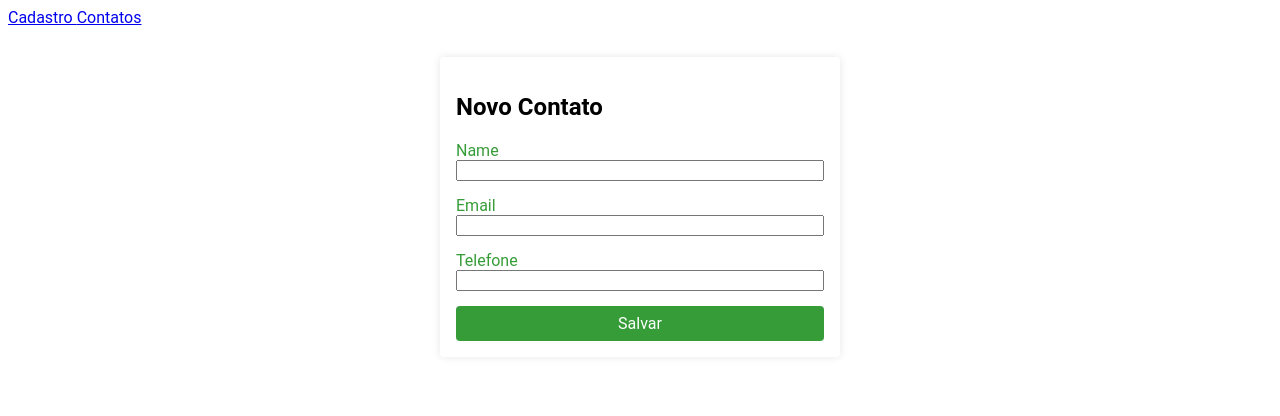
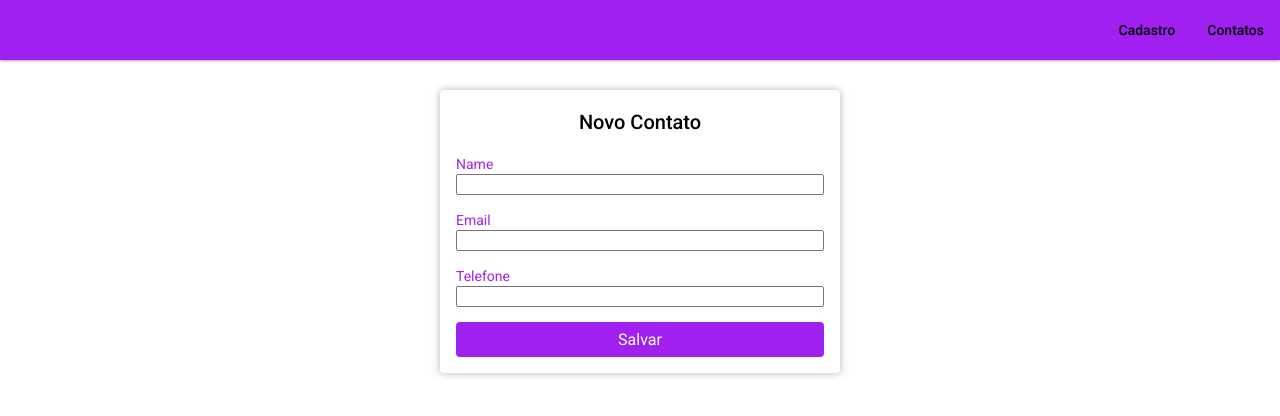
Before and after one commit to VitoriaMochovik/lista-contatos, an Angular app in the folder lista-contatos/: page /cadastro in a window 1280 px wide. Shown: the top 416 px of the page. Built offline with nearby package versions, Linux system fonts and the light colour scheme; no server answers.

Commit message:
:arrow_up: Atualização de lógica de verificação de edição ou criação de contatos e estilização da primeira pagina

```diff
--- a/lista-contatos/angular.json
+++ b/lista-contatos/angular.json
@@ -27,6 +27,7 @@
               "src/assets"
             ],
             "styles": [
+              "./node_modules/@angular/material/prebuilt-themes/deeppurple-amber.css",
               "src/styles.css"
             ],
             "scripts": []
@@ -94,6 +95,7 @@
               "src/assets"
             ],
             "styles": [
+              "./node_modules/@angular/material/prebuilt-themes/deeppurple-amber.css",
               "src/styles.css"
             ],
             "scripts": []
--- a/lista-contatos/package.json
+++ b/lista-contatos/package.json
@@ -11,10 +11,12 @@
   "private": true,
   "dependencies": {
     "@angular/animations": "~12.2.0",
+    "@angular/cdk": "12.2.5",
     "@angular/common": "~12.2.0",
     "@angular/compiler": "~12.2.0",
     "@angular/core": "~12.2.0",
     "@angular/forms": "~12.2.0",
+    "@angular/material": "12.2.5",
     "@angular/platform-browser": "~12.2.0",
     "@angular/platform-browser-dynamic": "~12.2.0",
     "@angular/router": "~12.2.0",
--- a/lista-contatos/src/app/app.component.css
+++ b/lista-contatos/src/app/app.component.css
@@ -0,0 +1,16 @@
+.header {
+  background-color: var(--primary);
+  position: sticky;
+    top: 0px;
+    width: 100%;
+    display: flex;
+    height: 60px;
+    box-shadow: 0 0 3px #765441;
+    justify-content:flex-end;
+    align-items: center;
+    /* background-color: white; */
+}
+
+.mat-button {
+
+}
--- a/lista-contatos/src/app/app.component.html
+++ b/lista-contatos/src/app/app.component.html
@@ -1,6 +1,6 @@
-<header>
-  <a routerLink="cadastro"> Cadastro </a>
-  <a routerLink="contatos"> Contatos</a>
+<header class="header">
+  <a mat-button routerLink="cadastro"> Cadastro </a>
+  <a mat-button routerLink="contatos"> Contatos</a>
 </header>
 <main>
   <router-outlet></router-outlet>
--- a/lista-contatos/src/app/new-contact/new-contact.component.css
+++ b/lista-contatos/src/app/new-contact/new-contact.component.css
@@ -2,14 +2,25 @@
   background-color: white;
   padding: 16px;
   border-radius: 4px;
-  box-shadow: 0 0 8px rgba(0, 0, 0, 0.1);
+  box-shadow: 0 0 8px rgba(0, 0, 0, 0.3);
 
 
-  /* .h2 {
+
+}
+
+.title {
+  align-items: center;
+  text-align: center;
+
+}
+
+.h2 {
     text-transform: capitalize;
     color: var(--primary);
-  } */
-}
+    text-align: center;
+
+  }
+
 
 .form-field {
   width: 100%;
@@ -60,3 +71,27 @@
 
 
 }
+
+
+
+.example-tel-input-container {
+  display: flex;
+}
+
+.example-tel-input-element {
+  border: none;
+  background: none;
+  padding: 0;
+  outline: none;
+  font: inherit;
+  text-align: center;
+}
+
+.example-tel-input-spacer {
+  opacity: 0;
+  transition: opacity 200ms;
+}
+
+:host.example-floating .example-tel-input-spacer {
+  opacity: 1;
+}
--- a/lista-contatos/src/app/new-contact/new-contact.component.html
+++ b/lista-contatos/src/app/new-contact/new-contact.component.html
@@ -1,8 +1,7 @@
 
 <section class="container">
   <form class="formulario" (ngSubmit)="createContact()">
-    <h2> Novo Contato</h2>
-
+    <h2 class="title"> Novo Contato</h2>
     <div class="form-field">
       <label for="name"> Name</label>
       <input id="name" type="text" [(ngModel)]="name" name="name">
@@ -22,3 +21,17 @@
   </div>
   </form>
 </section>
+
+
+ <!-- <section class="container">
+  <mat-form-field>
+    <input matInput placeholder="Nome">
+  </mat-form-field>
+  <mat-form-field>
+    <input matInput placeholder="Nome">
+  </mat-form-field>
+  <mat-form-field>
+    <input matInput placeholder="Nome">
+  </mat-form-field>
+  <button mat-button > Salvar </button>
+ </section> -->
--- a/lista-contatos/src/app/new-contact/new-contact.component.ts
+++ b/lista-contatos/src/app/new-contact/new-contact.component.ts
@@ -3,10 +3,13 @@ import { Contact } from './../models/contact.model';
 import { Component, OnInit, Input } from '@angular/core';
 import { ActivatedRoute } from '@angular/router';
 
+import {MAT_FORM_FIELD, MatFormField, MatFormFieldControl} from '@angular/material/form-field';
+
 @Component({
   selector: 'app-new-contact',
   templateUrl: './new-contact.component.html',
-  styleUrls: ['./new-contact.component.css']
+  styleUrls: ['./new-contact.component.css'],
+
 })
 export class NewContactComponent implements OnInit {
 
@@ -48,7 +51,7 @@ export class NewContactComponent implements OnInit {
       telephone_number: this.telephone
     }
 
-    if(this.id === "") {
+    if(this.id === undefined) {
        this.service.createContact(contact).subscribe(resultado => {
       console.log(resultado)
       },
--- a/lista-contatos/src/index.html
+++ b/lista-contatos/src/index.html
@@ -6,8 +6,11 @@
   <base href="/">
   <meta name="viewport" content="width=device-width, initial-scale=1">
   <link rel="icon" type="image/x-icon" href="favicon.ico">
+  <link rel="preconnect" href="https://fonts.gstatic.com">
+  <link href="https://fonts.googleapis.com/css2?family=Roboto:wght@300;400;500&display=swap" rel="stylesheet">
+  <link href="https://fonts.googleapis.com/icon?family=Material+Icons" rel="stylesheet">
 </head>
-<body>
+<body class="mat-typography">
   <app-root></app-root>
 </body>
 </html>
--- a/lista-contatos/src/styles.css
+++ b/lista-contatos/src/styles.css
@@ -1,7 +1,7 @@
 /* You can add global styles to this file, and also import other style files */
 
 :root {
-  --primary: #369c38;
+  --primary: #A020F0;
   --secondary: #132A13;
   --padding: 15px;
   --cinza: #405040;
@@ -17,3 +17,6 @@
   padding: 30px;
   margin: 0 auto;
 }
+
+html, body { height: 100%; }
+body { margin: 0; font-family: Roboto, "Helvetica Neue", sans-serif; }
```
Also changed, not shown: lista-contatos/src/app/app.module.ts (+12 -0 lines), 1 other file (tests, documents, lock files or other folders).
